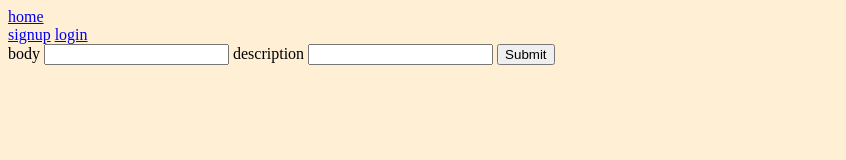
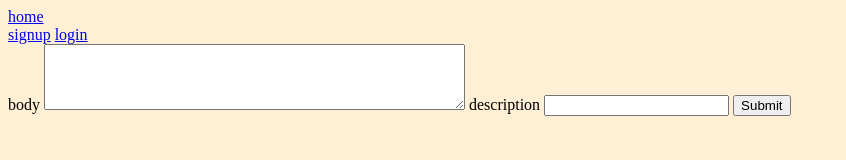
Before and after one commit to snfazal/hwsapp-ui, a website: page public/index.html at #!/create_post in a window 1280 px wide. Shown: the whole page, without its empty margins (0-846 px from the left). Drawn offline with nearby package versions, Linux system fonts and the light colour scheme; some packages are replaced by stand-ins of ours; no server answers.

Commit message:
Added text area

```diff
--- a/public/partials/create_post.html
+++ b/public/partials/create_post.html
@@ -1,7 +1,7 @@
 <div ng-controller="PostController as post">
   <form ng-submit=post.createPost(post)>
     <label for="body">body</label>
-    <input name="body" type="text" ng-model="post.body">
+    <textarea rows="4" cols="50" name="body" type="text" ng-model="post.body"></textarea>
     <label for="description">description</label>
     <input name="description" type="text" ng-model="post.description">
    <input type="submit">
```
